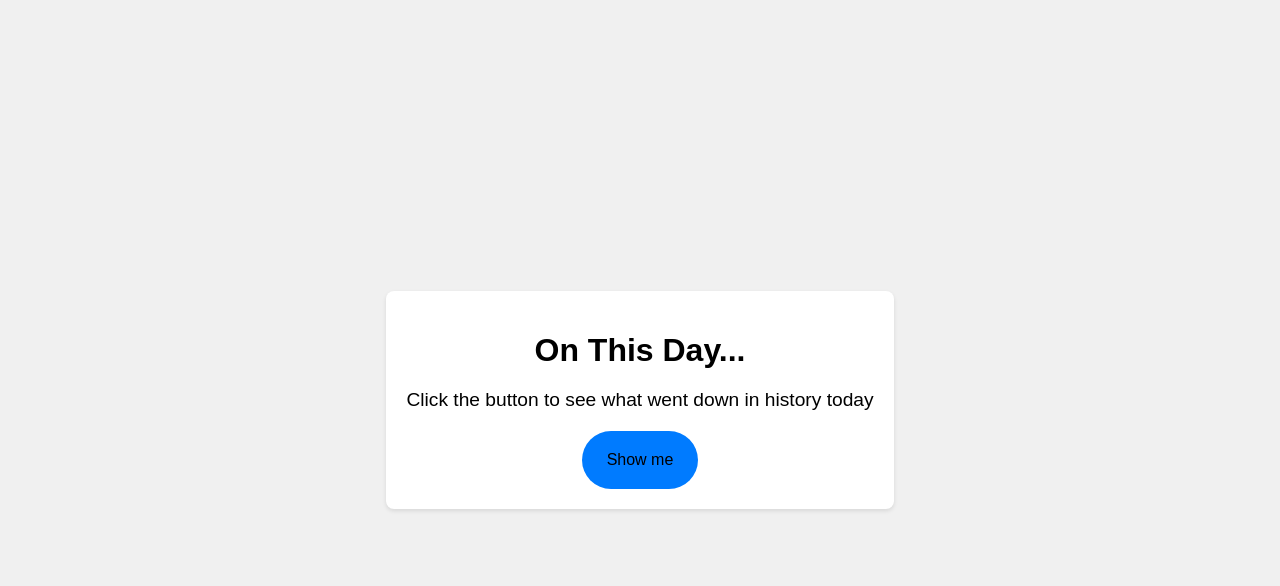
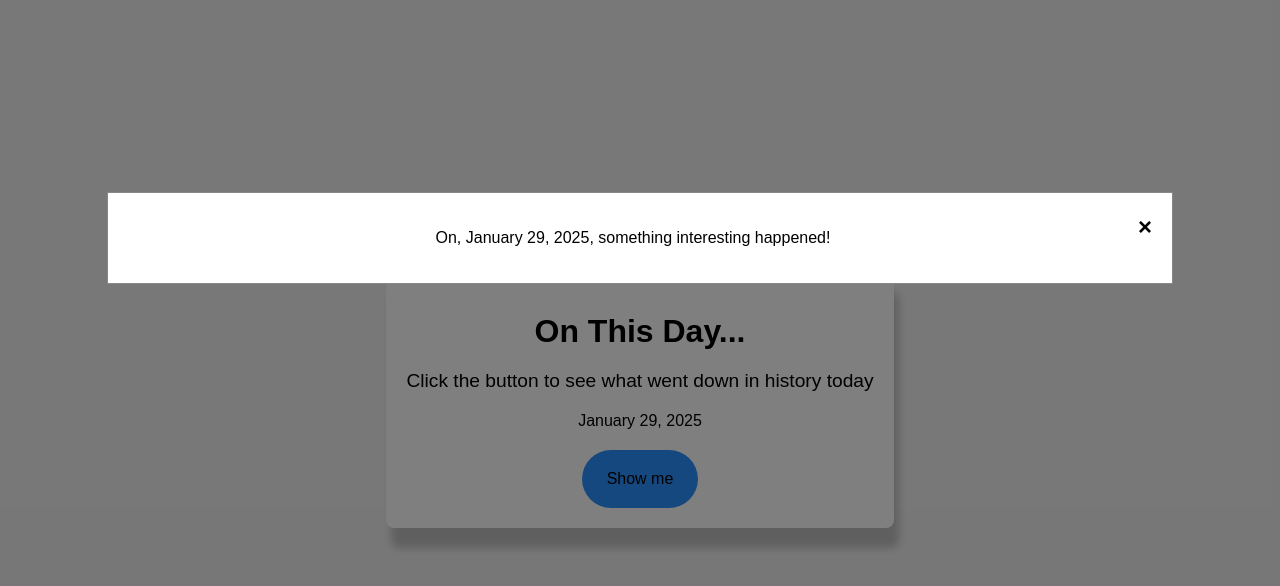
Before and after one commit to ThatsCyber/MyRepo, a plain HTML site: page Codecademy Projects/Historical Events proj/DailyHistory.html in a window 1280 px wide. Both pictures are taken after a click on the button "Show me". Drawn offline with Linux system fonts and the light colour scheme.

```diff
--- a/Codecademy Projects/Historical Events proj/DailyHistory.css
+++ b/Codecademy Projects/Historical Events proj/DailyHistory.css
@@ -22,6 +22,13 @@
   box-shadow: 5px 20px 8px rgba(0, 0, 0, 0.2);
 }
 
+.current-date-container {
+  /* border: solid 1px #f0f0f0; */
+  display: flex;
+  justify-content: center;
+  align-items: center;
+  margin-bottom: 20px;
+}
 
 h1 {
   margin-bottom: 20px;
@@ -35,7 +42,7 @@
 button {
   padding: 20px 25px;
   font-size: 1em;
-  background-color: #007bff;
+  background-color: #2991ff;
   border: none;
   border-radius: 50px;
   cursor: pointer;
@@ -43,9 +50,46 @@
 }
 
 button:hover {
-  background-color: #0056b3;
+  background-color: #5ca2ec;
+  transition: 0.3s ease;
 }
 
 button:active {
-  background-color: #004286;
+  background-color: #428eda;
 }
+
+/* CSS for Modal */
+.modal {
+  display: none;
+  position: fixed;
+  top: 0;
+  left: 0;
+  width: 100%;
+  height: 100%;
+  background-color: rgba(0, 0, 0, 0.5);
+  z-index: 1;
+}
+
+.modal-content {
+  background-color: white;
+  margin: 15% auto;
+  padding: 20px;
+  border: 1px solid #888;
+  width: 80%;
+  position: relative;
+}
+
+.close-button {
+  color: black;
+  float: right;
+  font-size: 24px;
+  font-weight: bold;
+  cursor: pointer;
+}
+
+.close-button:hover,
+.close-button:focus {
+  color: red;
+  text-decoration: none;
+  cursor: pointer;
+}
--- a/Codecademy Projects/Historical Events proj/DailyHistory.html
+++ b/Codecademy Projects/Historical Events proj/DailyHistory.html
@@ -9,9 +9,27 @@
 </head>
 <body>
   <div class="container">
-    <h1>On This Day...</h1>
-    <p id="event-display">Click the button to see what went down in history today</p>
-    <button id="generate-event">Show me</button>
+    <h1>
+      On This Day...
+    </h1>
+    <p id="event-display">
+      Click the button to see what went down in history today
+    </p>
+    <div class="current-date-container">
+      <span id="current-date">
+        January 25, 2025
+      </span>
+    </div>
+
+    <button id="generate-event" onclick="showHistoricalFact()">
+      Show me
+    </button>
+    <div id="historicalFactModal" class="modal">
+      <div class="modal-content">
+          <span class="close-button" onclick="closeModal()">&times;</span>
+          <p id="historical-fact"></p>
+      </div>
+  </div>
   </div>
 
 </body>
--- a/Codecademy Projects/Historical Events proj/DailyHistory.js
+++ b/Codecademy Projects/Historical Events proj/DailyHistory.js
@@ -0,0 +1,19 @@
+function showHistoricalFact() {
+  const modal = document.getElementById('historicalFactModal');
+  modal.style.display = "block";
+  const currentDate = new Date().toLocaleDateString('en-US', { month: 'long', day: 'numeric', year: 'numeric' });
+  const historicalFact = `On, ${currentDate}, something interesting happened!`; // Replace with actual logic to fetch facts
+  document.getElementById('historical-fact').textContent = historicalFact;
+}
+
+function closeModal() {
+  const modal = document.getElementById('historicalFactModal');
+  modal.style.display = "none";
+}
+
+// Example logic to update the date (this can be replaced with actual date logic)
+document.getElementById('current-date').textContent = new Date().toLocaleDateString('en-US', {
+  month: 'long',
+  day: 'numeric',
+  year: 'numeric'
+});
```
Also changed, not shown: Portfolio/Website/html-css-js-portfolio-tutorial-2-main/index.html (+13 -3 lines), Portfolio/Website/html-css-js-portfolio-tutorial-2-main/mediaqueries.css (+9 -0 lines), Portfolio/Website/html-css-js-portfolio-tutorial-2-main/script.js (+17 -0 lines), Portfolio/Website/html-css-js-portfolio-tutorial-2-main/assets/profile-pic-manny.png (added), Portfolio/Website/html-css-js-portfolio-tutorial-2-main/assets/profile-pic-manny2.png (added).
